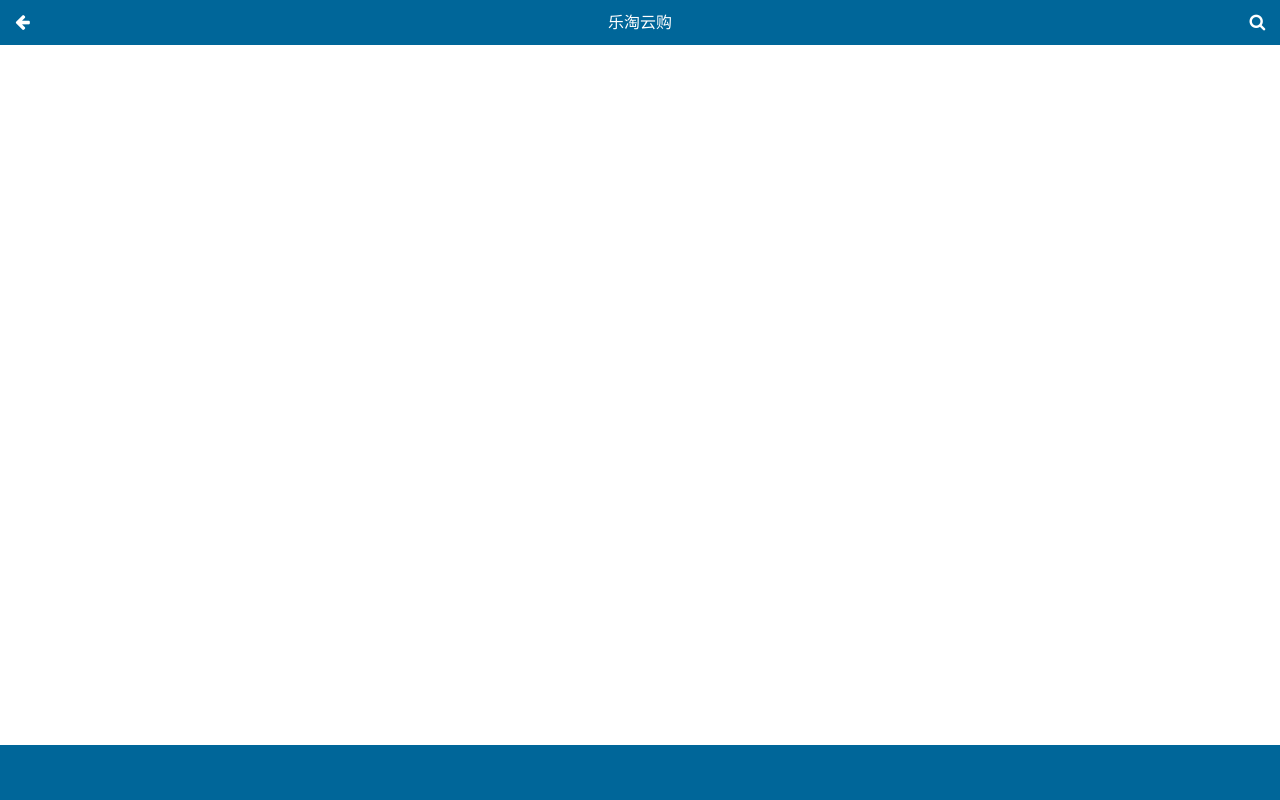
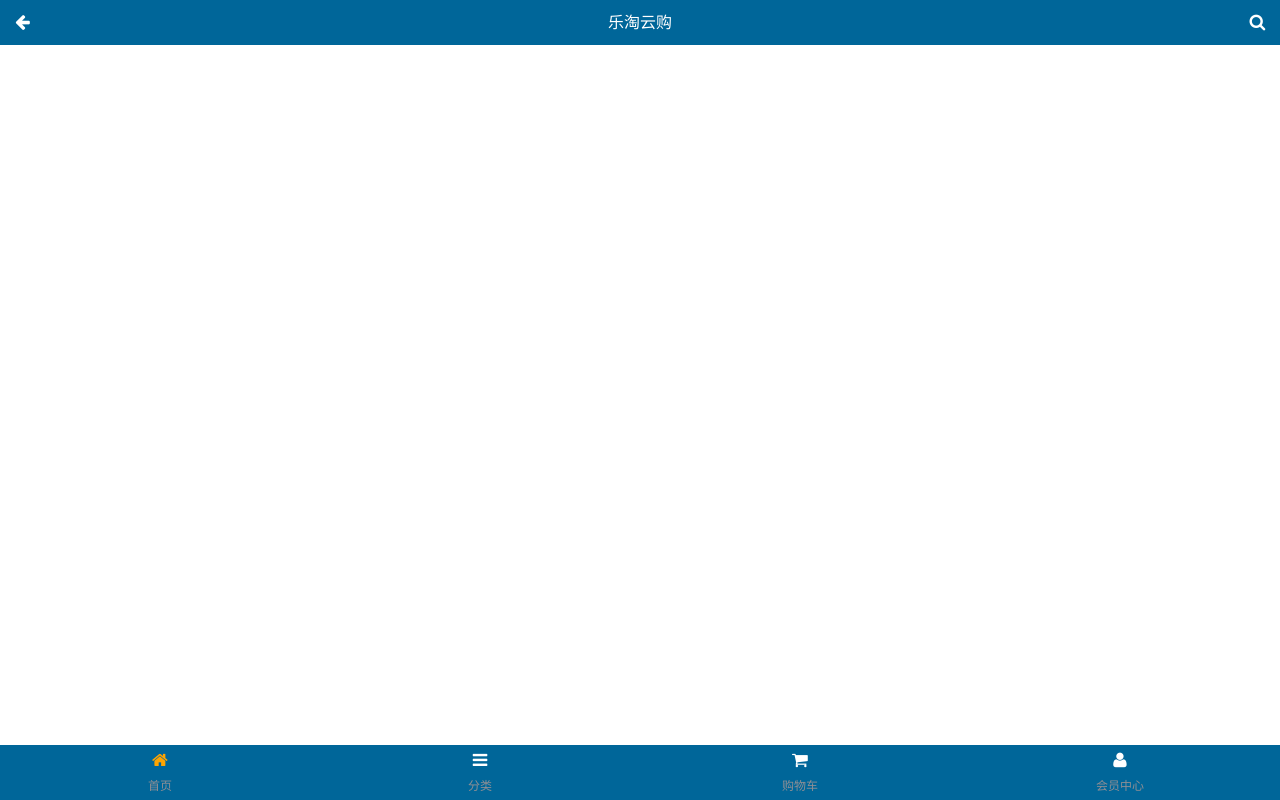
Before and after one commit to wuxinfashi/letao, a website: page public/mobile/index.html in a window 1280 px wide. Drawn offline with Linux system fonts and the light colour scheme.

Commit message:
common.css完成

```diff
--- a/public/mobile/css/common.css
+++ b/public/mobile/css/common.css
@@ -72,6 +72,7 @@ ul{
     height: 100%;
     position: relative;
 }
+
 /*底部区域*/
 .lt_container .lt_footer{
     position: fixed;
@@ -81,3 +82,18 @@ ul{
     height: 55px;
     background-color: #006699;
 }
+.lt_container .lt_footer a{
+    color: #fff;
+    float: left;
+    width: 25%;
+    height: 55px;
+    padding-top: 5px;
+    text-align: center;
+}
+.lt_container .lt_footer li.now a{
+    color: orange;
+}
+.lt_container .lt_footer a p{
+    padding-top: 5px;
+    font-size: 12px;
+}
--- a/public/mobile/index.html
+++ b/public/mobile/index.html
@@ -44,7 +44,12 @@
         </div>
     </div>
     <footer class="lt_footer">
-
+        <ul>
+            <li class="now"><a href="index.html"><span class="fa fa-home"></span><p>首页</p></a></li>
+            <li><a href="category.html"><span class="fa fa-bars"></span><p>分类</p></a></li>
+            <li><a href="cart.html"><span class="fa fa-shopping-cart"></span><p>购物车</p></a></li>
+            <li><a href="user/index.html"><span class="fa fa-user"></span><p>会员中心</p></a></li>
+        </ul>
     </footer>
 </div>
 
```
